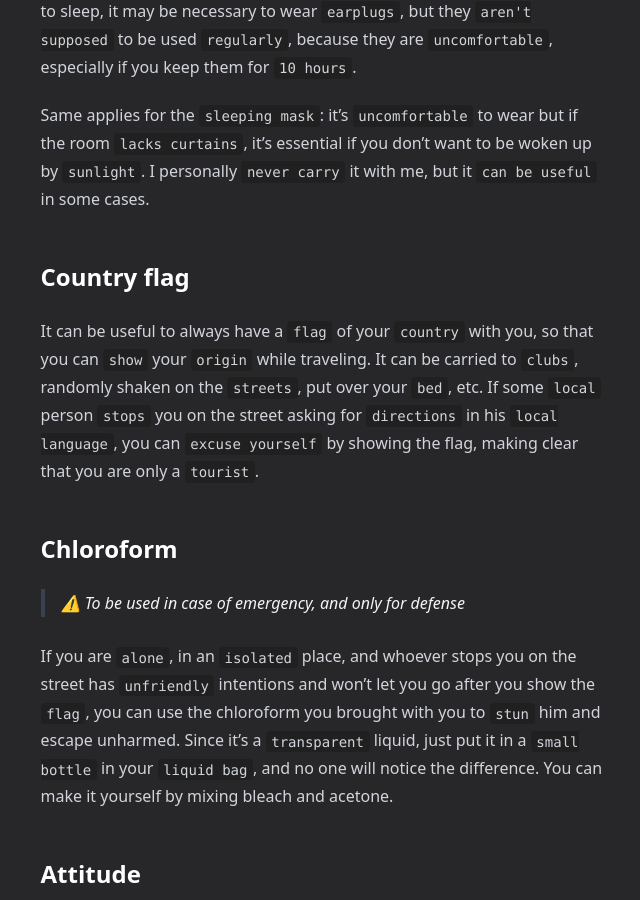
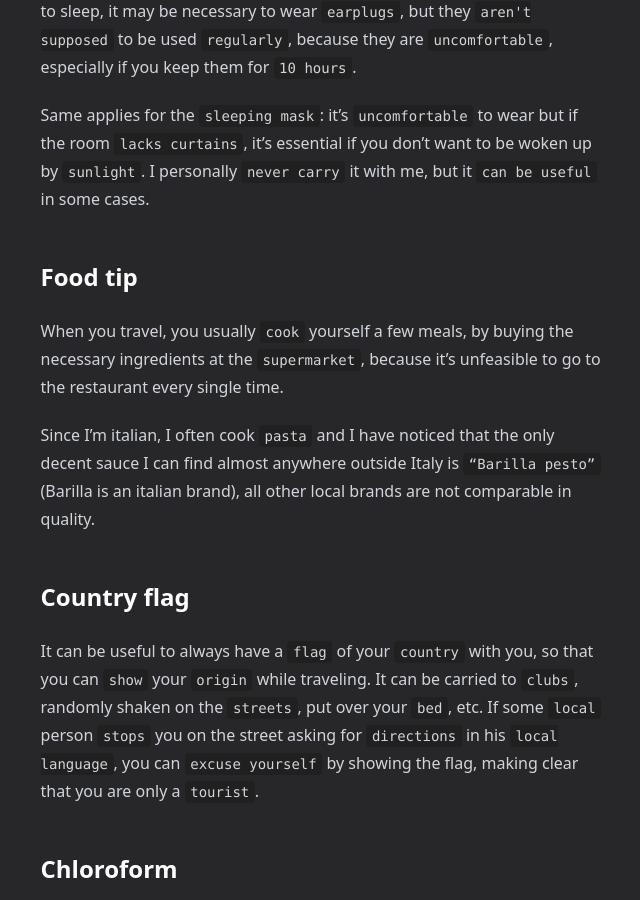
Before and after one commit to ErikPelli/erikpelli.github.io, a Jekyll site: the page built from _posts/2024-12-22-travel-backpack.md, in a window 1280 px wide and 900 px high, scrolled down 5251 px. Shown: the whole window, without its empty margins (318-958 px from the left). Built offline with Jekyll 4.4.1, drawn with Linux system fonts in a browser that asks for light colours; nearby versions of some CDN libraries; some web fonts are replaced.

Commit message:
Add food tip to travel article

```diff
--- a/_posts/2024-12-22-travel-backpack.md
+++ b/_posts/2024-12-22-travel-backpack.md
@@ -140,6 +140,14 @@ Same applies for the `sleeping mask`: it's `uncomfortable` to wear but
 if the room `lacks curtains`, it's essential if you don't want to be woken up by `sunlight`.
 I personally `never carry` it with me, but it `can be useful` in some cases.
 
+## Food tip
+When you travel, you usually `cook` yourself a few meals, by buying the necessary ingredients
+at the `supermarket`, because it's unfeasible to go to the restaurant every single time.
+
+Since I'm italian, I often cook `pasta` and I have noticed that the only decent sauce I can
+find almost anywhere outside Italy is `“Barilla pesto”` (Barilla is an italian brand), all other
+local brands are not comparable in quality.
+
 ## Country flag
 It can be useful to always have a `flag` of your `country` with you,
 so that you can `show` your `origin` while traveling.
```
